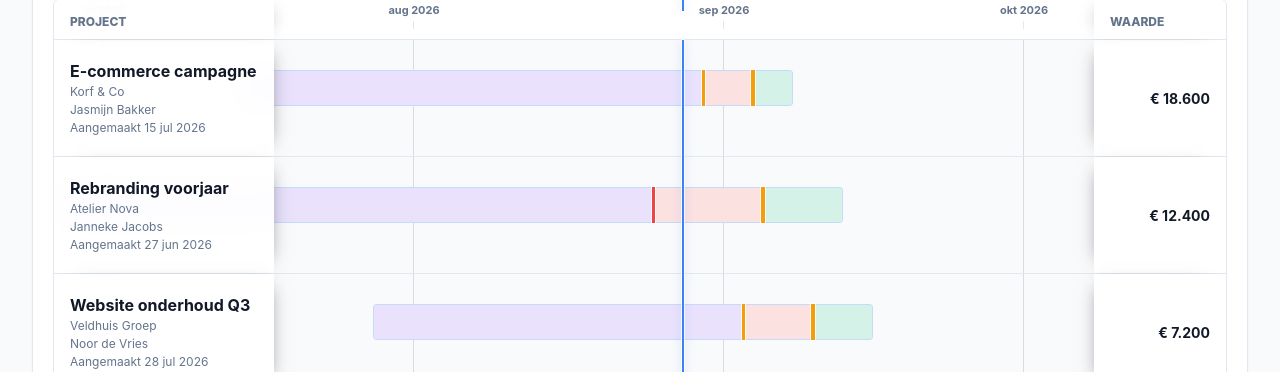
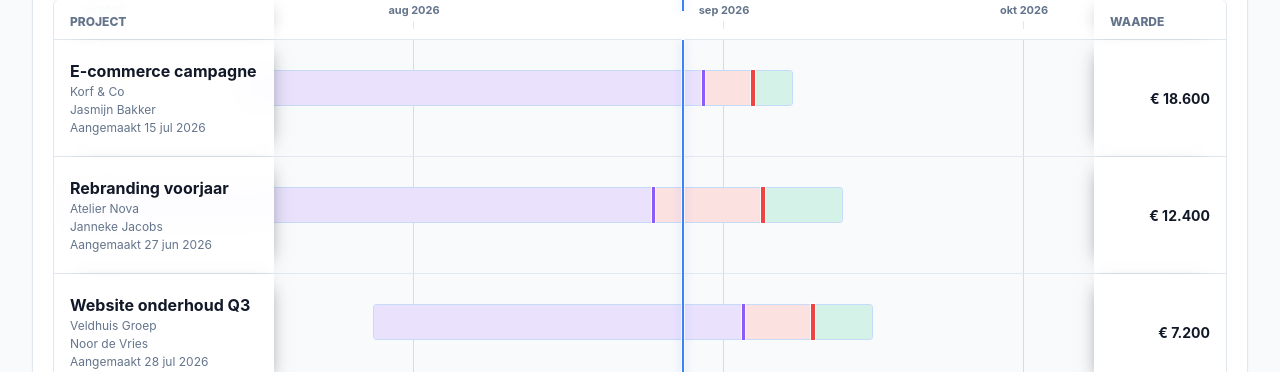
Before and after one commit to maxancedecot/GrippMCP, a Next.js app: page /projectmanagement in a window 1280 px wide. Shown: the part 428-800 px from the top of the page. Built offline with nearby package versions, Linux system fonts and the light colour scheme.

Commit message:
Match project deadline markers to segment colors

```diff
--- a/app/globals.css
+++ b/app/globals.css
@@ -1356,25 +1356,15 @@ td .inline-bar {
 }
 
 .project-timeline-milestone--internal {
+  background: var(--overtime);
   box-shadow: 0 0 0 1px rgba(255, 255, 255, 0.78);
 }
 
 .project-timeline-milestone--external {
   width: 4px;
   transform: translateX(-2px);
+  background: var(--danger);
   box-shadow: 0 0 0 1px rgba(255, 255, 255, 0.78);
-}
-
-.project-timeline-milestone--good {
-  background: var(--ink);
-}
-
-.project-timeline-milestone--warning {
-  background: var(--warning);
-}
-
-.project-timeline-milestone--danger {
-  background: var(--danger);
 }
 
 .project-timeline-summary {
--- a/app/projectmanagement/page.tsx
+++ b/app/projectmanagement/page.tsx
@@ -216,8 +216,6 @@ function ProjectTimeline({
             const internalDeadlineDate = project.internalDeadline ?? createdDate;
             const externalDeliveryDate = project.externalDeliveryDate ?? project.campaignLiveDate ?? internalDeadlineDate;
             const campaignLiveDate = project.campaignLiveDate ?? externalDeliveryDate;
-            const internalDeadlineTone = deadlineToneFor(internalDeadlineDate);
-            const externalDeliveryTone = deadlineToneFor(externalDeliveryDate);
             const internalDeadlinePosition = timelineMilestonePosition(internalDeadlineDate, createdDate, campaignLiveDate, timeline);
             const externalDeliveryPosition = timelineMilestonePosition(externalDeliveryDate, createdDate, campaignLiveDate, timeline);
             const internalDeadlineProgress = timelineMilestoneProgress(internalDeadlineDate, createdDate, campaignLiveDate);
@@ -263,14 +261,14 @@ function ProjectTimeline({
                     <span className="sr-only">Projectperiode</span>
                   </span>
                   <span
-                    className={`project-timeline-milestone project-timeline-milestone--internal project-timeline-milestone--${internalDeadlineTone}`}
+                    className="project-timeline-milestone project-timeline-milestone--internal"
                     style={{ left: `${internalDeadlinePosition}%` }}
                     title={`Interne deadline ${formatDate(internalDeadlineDate)} (aanvang datum in Gripp)`}
                   >
                     <span className="sr-only">Interne deadline {formatDate(internalDeadlineDate)}</span>
                   </span>
                   <span
-                    className={`project-timeline-milestone project-timeline-milestone--external project-timeline-milestone--${externalDeliveryTone}`}
+                    className="project-timeline-milestone project-timeline-milestone--external"
                     style={{ left: `${externalDeliveryPosition}%` }}
                     title={`Externe oplevering ${formatDate(externalDeliveryDate)} (deadline in Gripp)`}
                   >
@@ -773,11 +771,6 @@ function timelineMinimumWidth(timeline: ProjectTimelineData) {
   return TIMELINE_FIXED_WIDTH + Math.max(3 * 30 * TIMELINE_DAY_WIDTH, timelineDayCount(timeline) * TIMELINE_DAY_WIDTH);
 }
 
-function deadlineToneFor(deadline: string) {
-  const days = daysUntil(deadline);
-  return days < 0 ? "danger" : days <= 14 ? "warning" : "good";
-}
-
 function daysBetween(start: string, end: string) {
   return Math.round((dateFromKey(end).getTime() - dateFromKey(start).getTime()) / 86_400_000);
 }
```
